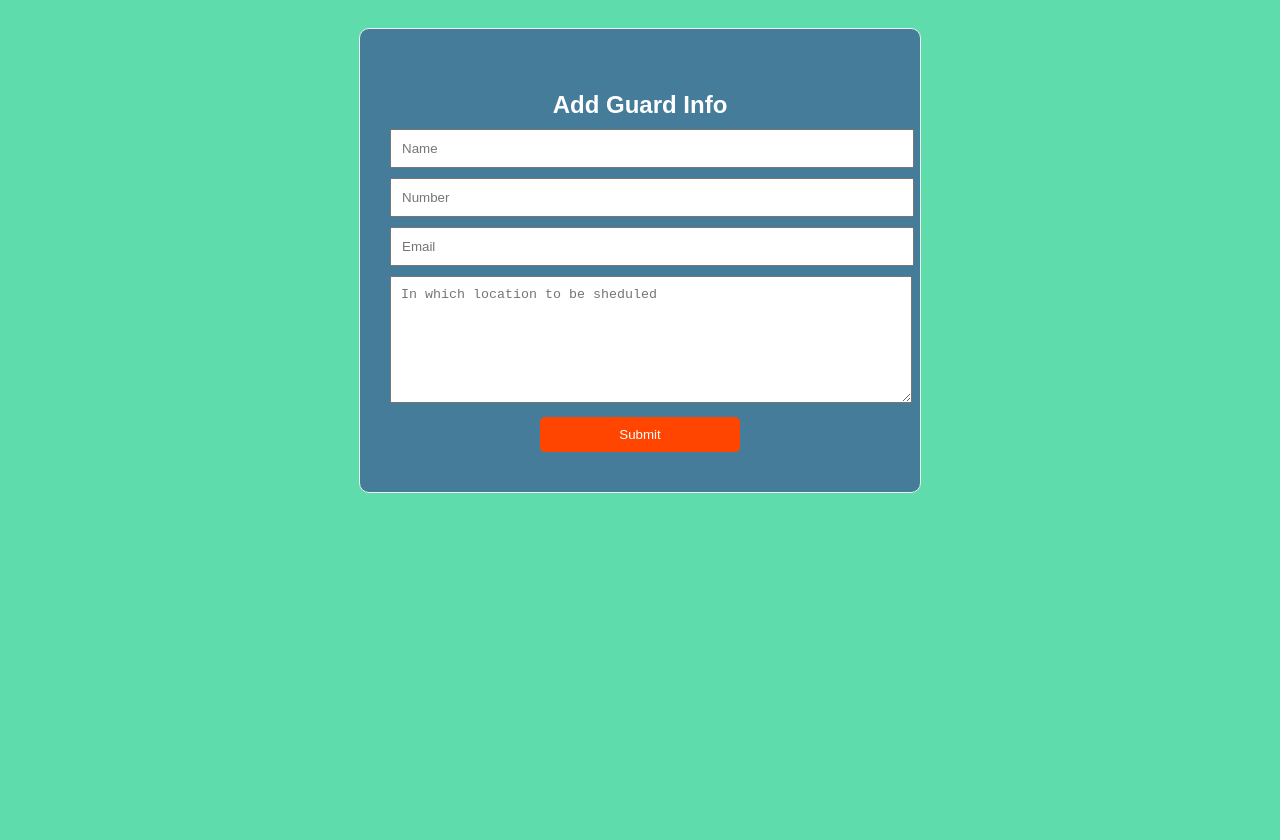
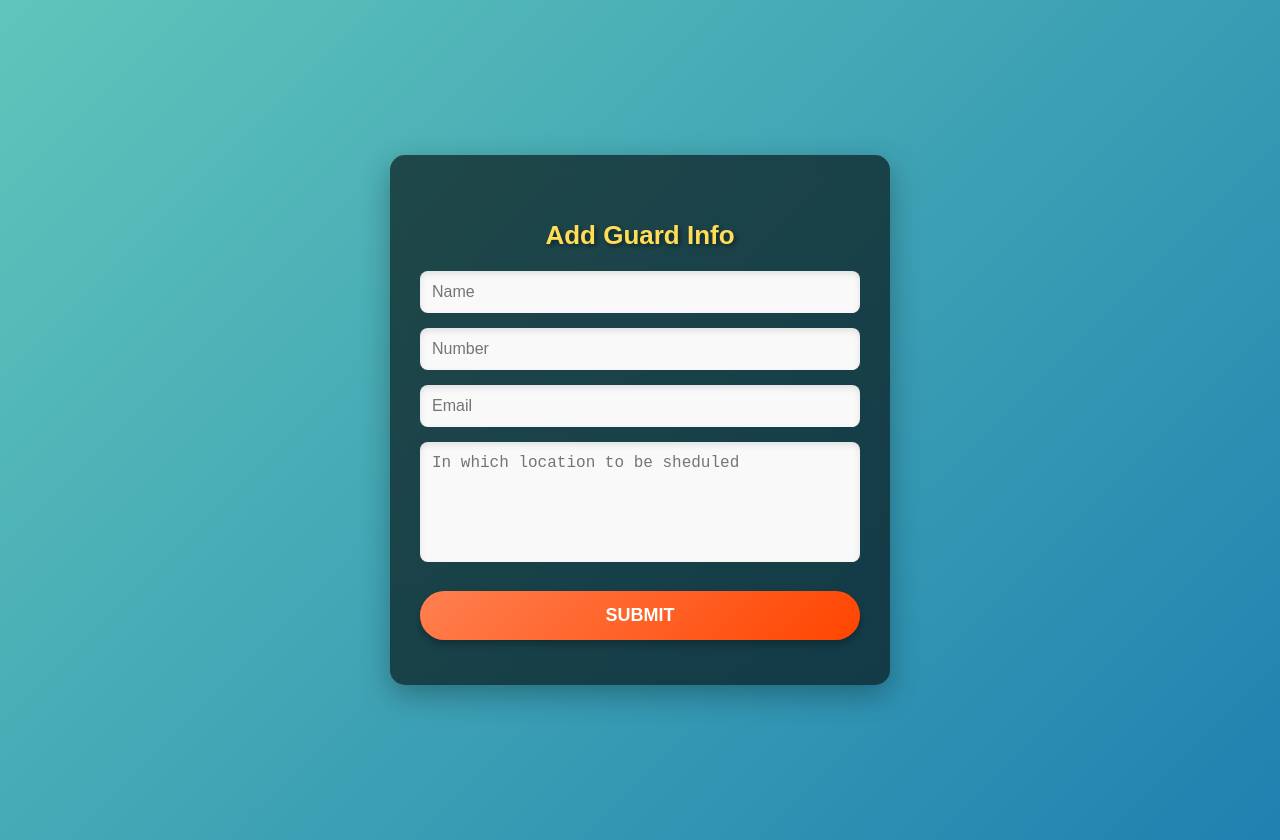
Before and after one commit to Ayush-AM/GMS---Guard-Management-System--Dashboard-, a plain HTML site: page sheets/index.html in a window 1280 px wide. Before the commit the page ends 800 px from the top, so only its background shows below. Drawn offline with Linux system fonts and the light colour scheme.

Commit message:
updated sheets

```diff
--- a/alert/alert.css
+++ b/alert/alert.css
@@ -1,9 +1,13 @@
 body {
-    font-family: Arial, sans-serif;
-    background: linear-gradient(135deg, #ff4d4d, #ff9999);
+    font-family: 'Roboto', Arial, sans-serif;
+    background: linear-gradient(135deg, #e50f0f, #f20707);
     color: #fff;
     margin: 0;
     padding: 0;
+    display: flex;
+    align-items: center;
+    justify-content: center;
+    height: 100vh;
 }
 
 .container {
@@ -11,18 +15,26 @@ body {
     flex-direction: column;
     align-items: center;
     justify-content: center;
-    height: 100vh;
     text-align: center;
+    padding: 20px;
+    border-radius: 15px;
+    background: rgba(255, 255, 255, 0.1);
+    box-shadow: 0 10px 30px rgba(0, 0, 0, 0.2);
+    backdrop-filter: blur(10px);
 }
 
 h1 {
     font-size: 3rem;
     margin-bottom: 20px;
+    color: #fff;
+    text-shadow: 2px 2px 8px rgba(0, 0, 0, 0.3);
 }
 
 p {
     font-size: 1.2rem;
     margin-bottom: 30px;
+    color: #fdfdfd;
+    text-shadow: 1px 1px 4px rgba(0, 0, 0, 0.2);
 }
 
 form {
@@ -35,25 +47,43 @@ form {
 
 input, select, textarea, button {
     width: 100%;
-    padding: 10px;
+    padding: 12px;
     margin: 10px 0;
     border: none;
-    border-radius: 5px;
+    border-radius: 8px;
     font-size: 1rem;
+    box-sizing: border-box;
 }
 
 input, select, textarea {
-    background: #fff;
+    background: rgba(255, 255, 255, 0.8);
     color: #333;
+    box-shadow: 0 3px 6px rgba(0, 0, 0, 0.1);
+    transition: transform 0.2s, box-shadow 0.2s;
+}
+
+input:focus, select:focus, textarea:focus {
+    transform: scale(1.05);
+    outline: none;
+    box-shadow: 0 5px 10px rgba(0, 0, 0, 0.3);
 }
 
 button {
-    background: #333;
+    background:rgb(18, 0, 0);
     color: #fff;
     cursor: pointer;
-    transition: background 0.3s;
+    transition: background 0.3s ease, transform 0.2s ease, box-shadow 0.2s ease;
+    font-weight: bold;
+    box-shadow: 0 3px 6px rgba(0, 0, 0, 0.2);
 }
 
 button:hover {
-    background: #555;
+    background: #e33b3b;
+    transform: translateY(-2px);
+    box-shadow: 0 6px 12px rgba(0, 0, 0, 0.3);
 }
+
+button:active {
+    transform: translateY(0);
+    box-shadow: 0 3px 6px rgba(0, 0, 0, 0.2);
+}
--- a/location/location.css
+++ b/location/location.css
@@ -1,66 +1,88 @@
 body {
-    font-family: Arial, sans-serif;
+    font-family: 'Roboto', Arial, sans-serif;
     margin: 0;
     padding: 0;
-    background-color: #f5f5f5;
+    background: linear-gradient(135deg, #4facfe, #00f2fe);
     display: flex;
     justify-content: center;
     align-items: center;
     height: 100vh;
+    color: #333;
 }
 
 .container {
     display: flex;
-    width: 70%;
+    flex-direction: row;
+    width: 90%;
     max-width: 800px;
     background: #ffffff;
-    box-shadow: 0 4px 8px rgba(0, 0, 0, 0.2);
-    border-radius: 8px;
+    box-shadow: 0 10px 20px rgba(0, 0, 0, 0.3);
+    border-radius: 15px;
     overflow: hidden;
+    align-items: stretch;
+    transition: transform 0.3s ease, box-shadow 0.3s ease;
+}
+
+.container:hover {
+    transform: scale(1.02);
+    box-shadow: 0 15px 25px rgba(0, 0, 0, 0.4);
 }
 
 .profile {
-    width: 40%;
-    background: #007bff;
+    flex: 1;
+    max-width: 40%;
+    background: linear-gradient(135deg, #007bff, #0056b3);
     color: white;
-    padding: 20px;
+    padding: 30px 20px;
     display: flex;
     flex-direction: column;
     align-items: center;
     justify-content: center;
+    text-align: center;
 }
 
 .profile img {
     width: 120px;
     height: 120px;
     border-radius: 50%;
-    margin-bottom: 15px;
-    border: 4px solid #fff;
+    margin-bottom: 20px;
+    border: 5px solid rgba(255, 255, 255, 0.7);
+    box-shadow: 0 5px 15px rgba(0, 0, 0, 0.2);
+    transition: transform 0.3s ease;
+}
+
+.profile img:hover {
+    transform: scale(1.1);
 }
 
 .profile h3 {
-    margin: 10px 0;
-    font-size: 22px;
+    margin: 15px 0;
+    font-size: 24px;
+    font-weight: 700;
 }
 
 .profile p {
-    font-size: 16px;
+    font-size: 18px;
     margin: 5px 0;
 }
 
 .location-link {
-    width: 60%;
-    padding: 20px;
+    flex: 1;
+    padding: 30px;
     display: flex;
     flex-direction: column;
     justify-content: center;
     align-items: center;
+    background: #f9f9f9;
+    text-align: center;
+    border-left: 2px solid #eee;
 }
 
 .location-link h2 {
-    margin-bottom: 10px;
-    font-size: 24px;
+    margin-bottom: 15px;
+    font-size: 26px;
     color: #333;
+    text-shadow: 1px 1px 5px rgba(0, 0, 0, 0.1);
 }
 
 .location-link a {
@@ -68,12 +90,16 @@ body {
     font-size: 18px;
     color: #007bff;
     border: 2px solid #007bff;
-    padding: 10px 20px;
-    border-radius: 5px;
-    transition: all 0.3s;
+    padding: 12px 25px;
+    border-radius: 8px;
+    font-weight: 600;
+    transition: background 0.3s ease, color 0.3s ease, transform 0.3s ease;
+    box-shadow: 0 4px 8px rgba(0, 0, 0, 0.2);
 }
 
 .location-link a:hover {
-    background-color: #007bff;
+    background: #007bff;
     color: white;
+    transform: scale(1.1);
+    box-shadow: 0 8px 15px rgba(0, 0, 0, 0.3);
 }
--- a/login/login.css
+++ b/login/login.css
@@ -1,78 +1,106 @@
 body {
     margin: 0;
     padding: 0;
-    font-family: Arial, sans-serif;
-    background: linear-gradient(135deg, #007bff, #6c757d);
+    font-family: 'Poppins', Arial, sans-serif;
+    background: linear-gradient(135deg, #6a11cb, #2575fc);
     display: flex;
     justify-content: center;
     align-items: center;
     height: 100vh;
+    color: #333;
 }
 
 .container {
     background: white;
-    width: 100%;
+    width: 90%;
     max-width: 400px;
-    padding: 20px 30px;
-    border-radius: 8px;
-    box-shadow: 0 4px 8px rgba(0, 0, 0, 0.2);
+    padding: 30px 40px;
+    border-radius: 15px;
+    box-shadow: 0 10px 20px rgba(0, 0, 0, 0.3);
+    animation: fadeIn 1s ease-in-out;
+}
+
+@keyframes fadeIn {
+    from {
+        opacity: 0;
+        transform: translateY(-20px);
+    }
+    to {
+        opacity: 1;
+        transform: translateY(0);
+    }
 }
 
 .container h2 {
     text-align: center;
-    color: #007bff;
-    margin-bottom: 20px;
+    color: #6a11cb;
+    margin-bottom: 25px;
+    font-size: 1.8rem;
+    font-weight: 600;
 }
 
 .form-group {
-    margin-bottom: 15px;
+    margin-bottom: 20px;
+    position: relative;
 }
 
 .form-group label {
     display: block;
     font-size: 14px;
-    margin-bottom: 5px;
-    color: #333;
+    margin-bottom: 8px;
+    color: #555;
 }
 
 .form-group input {
     width: 100%;
-    padding: 10px;
+    padding: 12px;
     font-size: 14px;
     border: 1px solid #ccc;
-    border-radius: 5px;
+    border-radius: 8px;
     box-sizing: border-box;
+    transition: all 0.3s ease;
 }
 
 .form-group input:focus {
-    border-color: #007bff;
+    border-color: #6a11cb;
+    box-shadow: 0 0 8px rgba(106, 17, 203, 0.3);
     outline: none;
 }
 
 .btn {
     width: 100%;
-    padding: 10px;
+    padding: 12px;
     font-size: 16px;
+    font-weight: 600;
     color: white;
-    background: #007bff;
+    background: linear-gradient(135deg, #6a11cb, #2575fc);
     border: none;
-    border-radius: 5px;
+    border-radius: 8px;
     cursor: pointer;
+    transition: transform 0.3s, box-shadow 0.3s ease;
 }
 
 .btn:hover {
-    background: #0056b3;
+    transform: translateY(-2px);
+    box-shadow: 0 8px 15px rgba(0, 0, 0, 0.2);
+}
+
+.btn:active {
+    transform: translateY(0);
+    box-shadow: 0 4px 8px rgba(0, 0, 0, 0.2);
 }
 
 .toggle-link {
     display: block;
     text-align: center;
-    margin-top: 15px;
+    margin-top: 20px;
     font-size: 14px;
-    color: #007bff;
+    color: #6a11cb;
     text-decoration: none;
+    transition: color 0.3s ease;
 }
 
 .toggle-link:hover {
+    color: #2575fc;
     text-decoration: underline;
 }
--- a/sheets/style.css
+++ b/sheets/style.css
@@ -1,43 +1,77 @@
 body {
-    font-family: Arial, sans-serif;
-    background-color: rgb(95, 220, 172);
+    font-family: 'Poppins', Arial, sans-serif;
+    background: linear-gradient(135deg, #60c5ba, #1e81b0);
     text-align: center;
     padding: 20px;
     display: flex;
     align-items: center;
     justify-content: center;
+    height: 100vh;
+    margin: 0;
+    color: #fff;
 }
 
-.container{
-width: 500px;
-padding: 30px;
-border: 1px solid #eeeeee;
-border-radius: 10px;
-background-color: #457c99;
+.container {
+    width: 100%;
+    max-width: 500px;
+    padding: 30px;
+    border-radius: 15px;
+    background: rgba(0, 0, 0, 0.6);
+    box-shadow: 0 10px 30px rgba(0, 0, 0, 0.3);
+    backdrop-filter: blur(10px);
+    box-sizing: border-box;
 }
-h4{
-margin-bottom: 10px;
-font-size: 24px;
-color: white;
+
+h4 {
+    margin-bottom: 20px;
+    font-size: 26px;
+    color: #ffdd57;
+    text-shadow: 2px 2px 5px rgba(0, 0, 0, 0.5);
 }
-input{
-width: 100%;
-padding: 10px;
-margin-bottom: 10px;
+
+input, textarea {
+    width: 100%;
+    padding: 12px;
+    margin-bottom: 15px;
+    border: none;
+    border-radius: 8px;
+    font-size: 16px;
+    color: #333;
+    background: #f9f9f9;
+    box-shadow: inset 0 3px 6px rgba(0, 0, 0, 0.1);
+    transition: box-shadow 0.3s ease;
+    box-sizing: border-box;
 }
-textarea{
-width: 100%;
-padding: 10px;
+
+input:focus, textarea:focus {
+    outline: none;
+    box-shadow: 0 0 8px #1e81b0;
 }
-#submit{
-border: none;
-background-color: orangered;
-color: white;
-width: 200px;
-margin-top: 10px;
-border-radius: 5px;
+
+textarea {
+    resize: none;
+    height: 120px;
 }
-#submit:hover{
-background-color: #333333;
 
+#submit {
+    border: none;
+    background: linear-gradient(135deg, #ff7f50, #ff4500);
+    color: #fff;
+    width: 100%;
+    padding: 14px;
+    font-size: 18px;
+    font-weight: bold;
+    text-transform: uppercase;
+    margin-top: 10px;
+    border-radius: 25px;
+    cursor: pointer;
+    transition: all 0.3s ease;
+    box-shadow: 0 4px 8px rgba(0, 0, 0, 0.3);
+    box-sizing: border-box;
 }
+
+#submit:hover {
+    background: linear-gradient(135deg, #ff6347, #cc3300);
+    box-shadow: 0 6px 12px rgba(0, 0, 0, 0.4);
+    transform: scale(1.05);
+}
```
Also changed, not shown: alert/loc.html (+37 -3 lines), report/report.html (+81 -23 lines).
